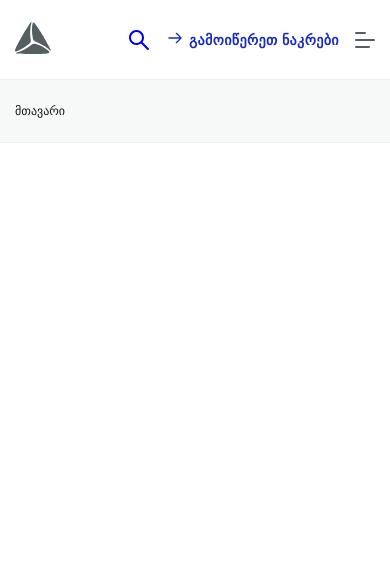
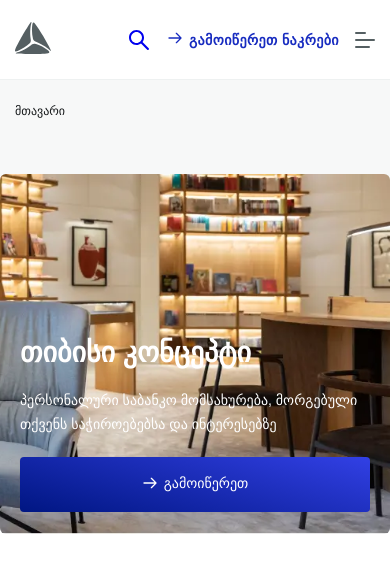
Before and after one commit to niniarob/TBC-Concept, a plain HTML site: page index.html in a window 390 px wide. Drawn offline with Linux system fonts and the light colour scheme; a web font is replaced by a local one.

Commit message:
add first image section and her responsive

```diff
--- /dev/null
+++ b/css/image_sec.css
@@ -0,0 +1,142 @@
+.sec_one {
+  /* border: 1px solid red; */
+  width: 100%;
+  padding-top: 32px;
+  padding-bottom: 60px;
+}
+/* .img_sec {
+  border: 1px solid red;
+  padding-left: 47px;
+  padding-right: 47px;
+} */
+.img_cont {
+  /* border: 1px solid green; */
+  width: 100%;
+  /* height: 200px; */
+  min-height: 360px;
+  max-width: 1110px;
+  margin-left: auto;
+  margin-right: auto;
+  background-image: url("../assets/images/mainimage.webp");
+  background-position: 100%;
+  background-repeat: no-repeat;
+  background-size: cover;
+  border-radius: 6px;
+}
+.img_text {
+  /* border: 1px solid red; */
+  min-height: 360px;
+  display: flex;
+  /* flex-direction: column; */
+  padding: 80px;
+  /* align-items: center; */
+}
+.img_text_contt {
+  max-width: 450px;
+  /* border: 1px solid rgb(89, 255, 0); */
+  color: white;
+  display: flex;
+  flex-direction: column;
+  justify-content: center;
+  /* display: flex; */
+  /* flex-direction: column; */
+  /* align-items: center; */
+  gap: 20px;
+  /* justify-content: space-between; */
+}
+.img_text_contt h3 {
+  font-size: 28px;
+  font-weight: 700;
+}
+.img_text_contt p {
+  font-size: 14px;
+  font-family: TBCX, sans-serif;
+  /* font-size: 14px; */
+  font-weight: 400;
+  line-height: 1.7;
+}
+.img_text_contt button {
+  background-image: linear-gradient(15deg, #001682, #3240e5);
+  /* border-radius: 4px; */
+  /* color: #fff; */
+  /* font-size: 12px;
+  font-weight: 700;
+  line-height: 1.33; */
+  display: flex;
+  gap: 6px;
+  color: #fff;
+  /* text-transform: uppercase; */
+  /* background-color: #3295ce; */
+  border-radius: 4px;
+  justify-content: center;
+  align-items: center;
+  /* padding: 16px 24px; */
+  font-size: 12px;
+  font-weight: 700;
+  /* max-width: 100%; */
+  width: 150px;
+  height: 55px;
+  border: none;
+  /* line-height: 1.33; */
+  /* text-decoration: none; */
+  /* transition: all 0.25s ease-in-out; */
+  /* display: flex; */
+  /* width: 52px; */
+  /* position: relative; */
+}
+.img_text_contt button:hover {
+  background-image: linear-gradient(15deg, #3295ce, #3295ce);
+  transition: 2s;
+}
+@media (max-width: 480px) {
+  .img_cont {
+    position: absolute;
+    left: 0;
+    padding: 0;
+  }
+  /* .img_text_contt {
+    border: 2px solid red;
+    max-width: 100%;
+    display: flex;
+    align-items: stretch;
+  } */
+  .img_text {
+    /* border: 3px solid red; */
+    padding: 150px 20px 10px 20px;
+  }
+  .img_text_contt button {
+    width: 100%;
+  }
+}
+@media screen and (min-width: 481px) and (max-width: 767px) {
+  .img_sec {
+    width: 100%;
+    /* border: 3px solid red; */
+  }
+  /* .img_text_contt {
+    border: 1px solid green;
+  } */
+  .img_cont {
+    position: absolute;
+    left: 0;
+    padding: 100px 20px 36px 20px;
+
+    /* width: 100%; */
+  }
+  .img_text_contt button {
+    width: 100%;
+  }
+  .img_text_contt {
+    /* border: 1px solid red; */
+    max-width: 100%;
+    /* width: 100%; */
+    /* max-width: 600px; */
+  }
+  .img_text {
+    /* border: 1px solid green; */
+    padding: 20px;
+    padding-bottom: 20px;
+    display: flex;
+    align-items: end;
+  }
+}
--- a/css/main.css
+++ b/css/main.css
@@ -33,6 +33,7 @@ main {
   border-bottom: 1px solid #eef1f1;
   /* border: 1px solid red; */
   display: flex;
+  flex-direction: column;
   align-items: center;
   justify-content: center;
 }
@@ -219,12 +220,6 @@ main {
     padding-left: 45px;
     padding-right: 45px;
   }
-  .main_image_section {
-    /* position: absolute;
-    width: 100%; */
-    /* left: 0;
-    right: 0; */
-  }
 }
 @media screen and (min-width: 768px) and (max-width: 991px) {
   main {
--- a/index.html
+++ b/index.html
@@ -7,6 +7,7 @@
     <link rel="stylesheet" href="./css/header.css" />
     <link rel="stylesheet" href="./css/mob_menu.css" />
     <link rel="stylesheet" href="./css/main.css" />
+    <link rel="stylesheet" href="./css/image_sec.css" />
   </head>
   <body>
     <header>
@@ -497,6 +498,39 @@
           </div>
         </section> -->
       </div>
+      <section class="sec_one">
+        <div class="img_sec">
+          <div class="img_cont">
+            <div class="img_text">
+              <div class="img_text_contt">
+                <h3>თიბისი კონცეპტი</h3>
+                <p>
+                  პერსონალური საბანკო მომსახურება, მორგებული თქვენს საჭიროებებსა
+                  და ინტერესებზე
+                </p>
+                <button>
+                  <div>
+                    <svg
+                      data-v-67f54ace=""
+                      width="16"
+                      height="16"
+                      viewBox="0 0 16 16"
+                      fill="currentColor"
+                      xmlns="http://www.w3.org/2000/svg"
+                    >
+                      <path
+                        data-v-67f54ace=""
+                        d="M9.7987 2.86675L14.4654 7.53341C14.732 7.80008 14.732 8.20008 14.4654 8.46675L9.7987 13.1334C9.53203 13.4001 9.13203 13.4001 8.86537 13.1334C8.5987 12.8667 8.5987 12.4667 8.86537 12.2001L12.3987 8.66675H1.9987C1.5987 8.66675 1.33203 8.40008 1.33203 8.00008C1.33203 7.60008 1.5987 7.33341 1.9987 7.33341H12.3987L8.86537 3.80008C8.73203 3.66675 8.66536 3.53341 8.66536 3.33341C8.66536 3.13341 8.73203 3.00008 8.86537 2.86675C9.13203 2.60008 9.53203 2.60008 9.7987 2.86675Z"
+                      ></path>
+                    </svg>
+                  </div>
+                  <p>გამოიწერეთ</p>
+                </button>
+              </div>
+            </div>
+          </div>
+        </div>
+      </section>
     </main>
     <!-- <footer>
       <div class="mobile_footer same_padding">
```
